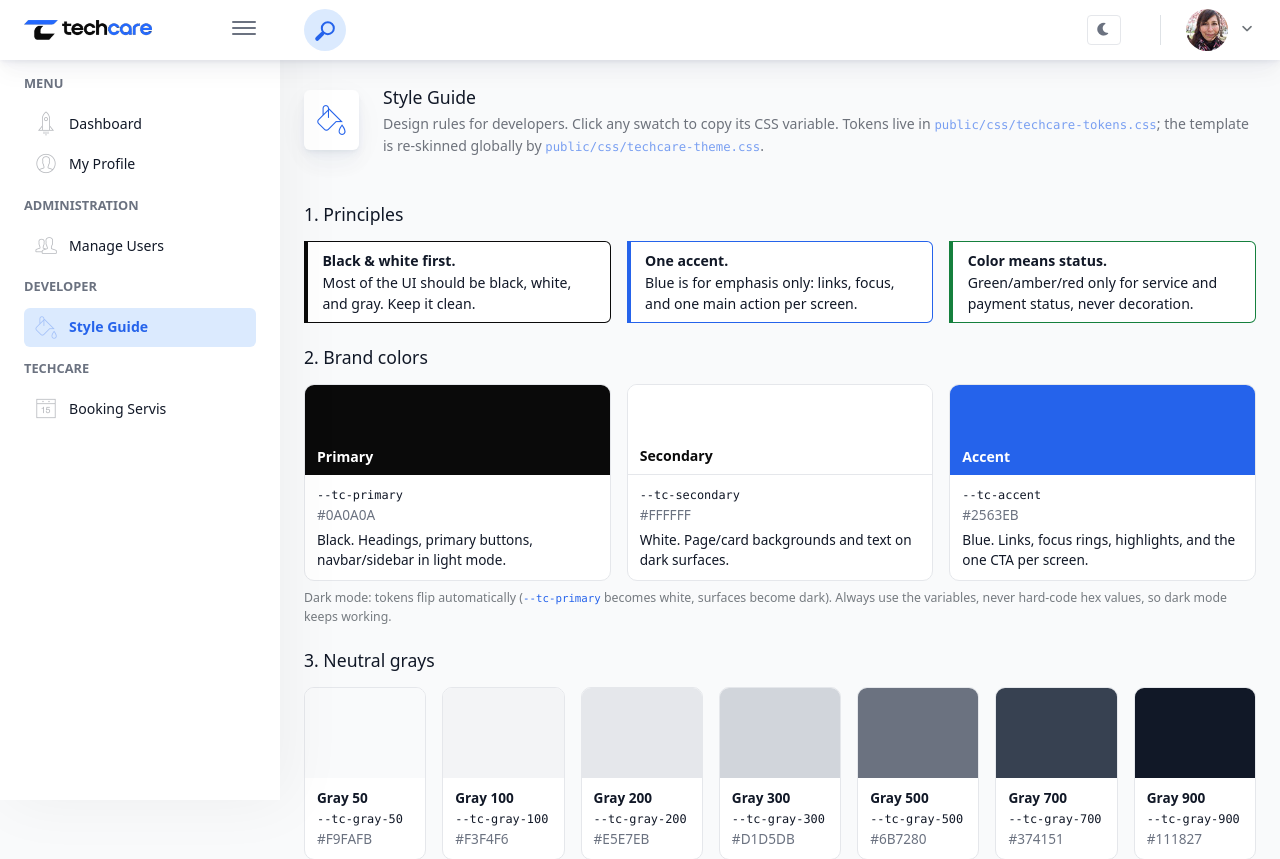
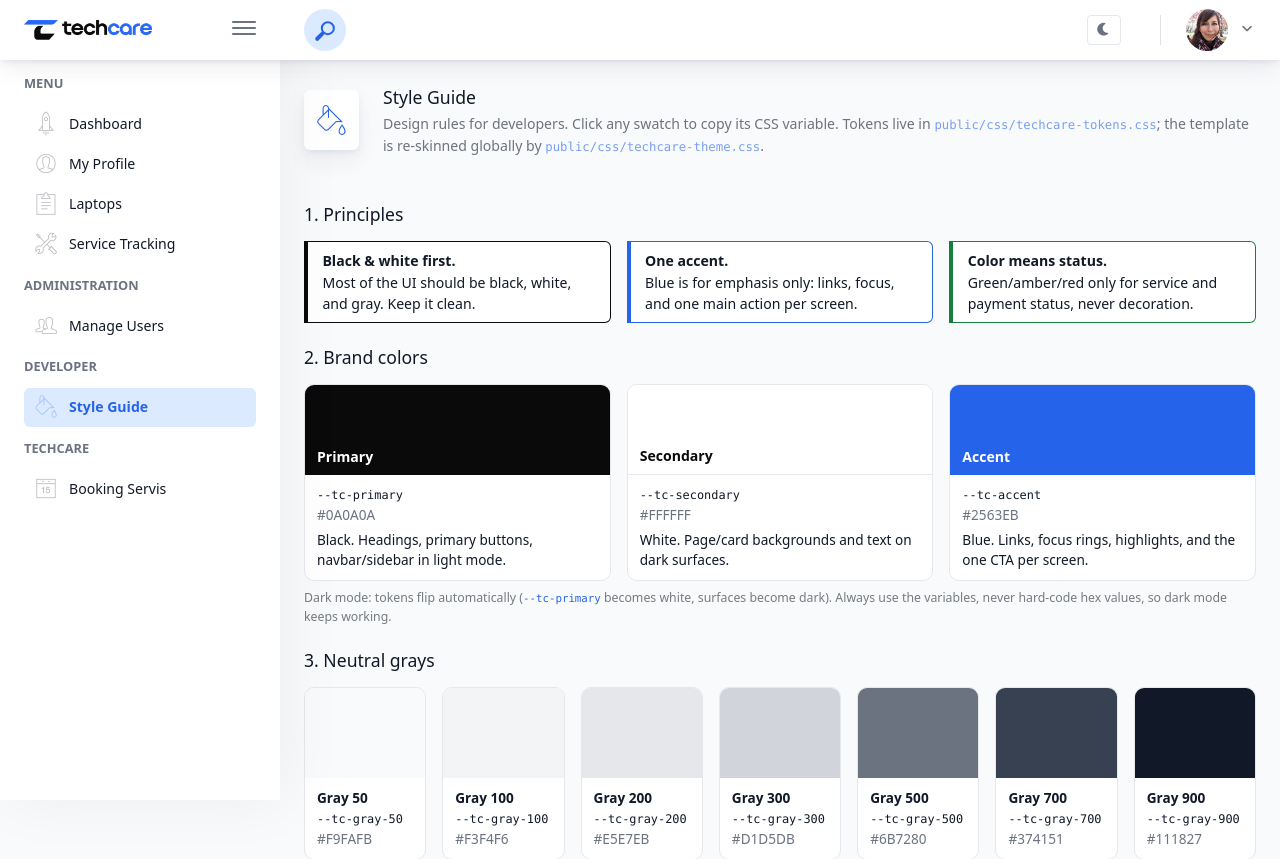
Before and after one commit to geraldchn/Pemograman-Web, a Laravel app: page /style-guide in a window 1280 px wide. Shown: the top 859 px of the page. Run offline with Laravel 12, Linux system fonts and the light colour scheme; a user stored in the database is signed in; data comes from the database, SQL or seed files in the repository; parts of the project's set-up code (start-up, migrations or seed data) failed here and were passed over; some libraries are stand-ins or nearby versions.

Commit message:
Laptop and Service

```diff
--- a/app/Models/User.php
+++ b/app/Models/User.php
@@ -34,6 +34,11 @@ class User extends Authenticatable
         ];
     }
 
+    public function laptops(): \Illuminate\Database\Eloquent\Relations\HasMany
+    {
+        return $this->hasMany(Laptop::class);
+    }
+
     public function hasRole(string ...$roles): bool
     {
         return in_array($this->role, $roles, true);
--- a/config/app.php
+++ b/config/app.php
@@ -65,7 +65,7 @@ return [
     |
     */
 
-    'timezone' => 'UTC',
+    'timezone' => env('APP_TIMEZONE', 'Asia/Jakarta'),
 
     /*
     |--------------------------------------------------------------------------
--- a/database/seeders/DatabaseSeeder.php
+++ b/database/seeders/DatabaseSeeder.php
@@ -24,5 +24,8 @@ class DatabaseSeeder extends Seeder
                 ['name' => $name, 'role' => $role, 'password' => 'password123', 'phone' => '081234567890']
             );
         }
+
+        // Simulated laptops, bookings, and progress timelines (until those modules exist).
+        $this->call(ServiceDemoSeeder::class);
     }
 }
--- a/resources/views/layouts/app.blade.php
+++ b/resources/views/layouts/app.blade.php
@@ -16,6 +16,7 @@
     <link href="{{ asset('architectui/assets/styles/main.css') }}" rel="stylesheet">
     <link href="{{ asset('css/techcare-tokens.css') }}" rel="stylesheet">
     <link href="{{ asset('css/techcare-theme.css') }}" rel="stylesheet">
+    <link href="{{ asset('css/techcare-laptop3d.css') }}" rel="stylesheet">
     @stack('styles')
     <style>
     [data-bs-theme="dark"] .app-main__outer { background: #14171a; }
@@ -30,6 +31,7 @@
     </style>
 
     <script defer src="{{ asset('architectui/assets/scripts/main.js') }}"></script>
+    <script defer src="{{ asset('js/techcare-laptop3d.js') }}"></script>
     <script defer src="{{ asset('architectui/assets/scripts/demo.js') }}"></script>
     <script defer src="{{ asset('architectui/assets/scripts/toastr.js') }}"></script>
     <script defer src="{{ asset('architectui/assets/scripts/scrollbar.js') }}"></script>
@@ -139,6 +141,25 @@
                             </a>
                         </li>
 
+                        @if (auth()->user()->hasRole('admin', 'customer'))
+                            @php
+                                $trackingActive = request()->routeIs('tracking.*')
+                                    || (request()->routeIs('laptops.show') && request('from') === 'tracking');
+                                $laptopsActive = request()->routeIs('laptops.*') && ! $trackingActive;
+                            @endphp
+                            <li>
+                                <a href="{{ route('laptops.index') }}" class="{{ $laptopsActive ? 'mm-active' : '' }}">
+                                    <i class="metismenu-icon pe-7s-note2"></i>
+                                    {{ auth()->user()->hasRole('admin') ? 'Laptops' : 'My Laptops' }}
+                                </a>
+                            </li>
+                            <li>
+                                <a href="{{ route('tracking.index') }}" class="{{ $trackingActive ? 'mm-active' : '' }}">
+                                    <i class="metismenu-icon pe-7s-tools"></i> Service Tracking
+                                </a>
+                            </li>
+                        @endif
+
                         @if (auth()->user()->hasRole('admin'))
                             <li class="app-sidebar__heading">Administration</li>
                             <li>
--- a/resources/views/style-guide.blade.php
+++ b/resources/views/style-guide.blade.php
@@ -240,6 +240,7 @@
                 <li>Use blue for decoration or red/green for anything but status.</li>
                 <li>Put more than one Accent button on a screen.</li>
                 <li>Use gradient backgrounds on app pages (login page is the only exception).</li>
+                <li>Use <code>.h-100</code>: this template maps it to <code>100vh</code> (full screen height). For equal-height cards use <code>d-flex</code> on the column and <code>w-100</code> on the card.</li>
             </ul></div></div>
     </div>
 </div>
--- a/routes/web.php
+++ b/routes/web.php
@@ -1,7 +1,10 @@
 <?php
 
 use App\Http\Controllers\AuthController;
+use App\Http\Controllers\LaptopController;
 use App\Http\Controllers\ProfileController;
+use App\Http\Controllers\ServiceTrackingController;
+use App\Http\Controllers\ServiceUpdateController;
 use App\Http\Controllers\UserController;
 use Illuminate\Support\Facades\Route;
 
@@ -26,6 +29,31 @@ Route::middleware('auth')->group(function () {
     Route::view('/bookings/create', 'bookings.create')->name('bookings.create');
     Route::view('/bookings/detail', 'bookings.show')->name('bookings.show');
 
+
+    // Service progress per laptop: customers see their own laptops, admin sees all.
+    Route::middleware('role:customer,admin')->group(function () {
+        Route::get('/laptops', [LaptopController::class, 'index'])->name('laptops.index');
+        Route::get('/service-tracking', [ServiceTrackingController::class, 'index'])->name('tracking.index');
+        Route::get('/laptops/{laptop}', [LaptopController::class, 'show'])->whereNumber('laptop')->name('laptops.show');
+    });
+
+    // Customers register and maintain their own laptops (specs, photo).
+    // Admin is a super user: acts as a customer too, and can manage any laptop.
+    Route::middleware('role:customer,admin')->group(function () {
+        Route::get('/laptops/create', [LaptopController::class, 'create'])->name('laptops.create');
+        Route::post('/laptops', [LaptopController::class, 'store'])->name('laptops.store');
+        Route::get('/laptops/{laptop}/edit', [LaptopController::class, 'edit'])->whereNumber('laptop')->name('laptops.edit');
+        Route::put('/laptops/{laptop}', [LaptopController::class, 'update'])->whereNumber('laptop')->name('laptops.update');
+        Route::delete('/laptops/{laptop}', [LaptopController::class, 'destroy'])->whereNumber('laptop')->name('laptops.destroy');
+    });
+
+    // Admin only: add / edit last / delete last progress update.
+    Route::middleware('role:admin')->prefix('bookings/{booking}/updates')->scopeBindings()->group(function () {
+        Route::post('/', [ServiceUpdateController::class, 'store'])->name('updates.store');
+        Route::put('/{update}', [ServiceUpdateController::class, 'update'])->name('updates.update');
+        Route::delete('/{update}', [ServiceUpdateController::class, 'destroy'])->name('updates.destroy');
+    });
+
     // Admin only: manage all users.
     Route::middleware('role:admin')->group(function () {
         Route::resource('users', UserController::class)->except('show');
```
Also changed, not shown: resources/views/layouts/auth.blade.php (+48 -11 lines).
